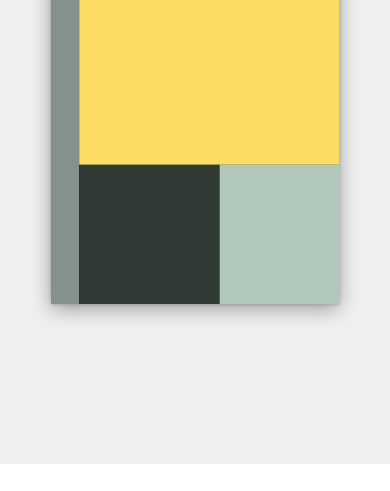
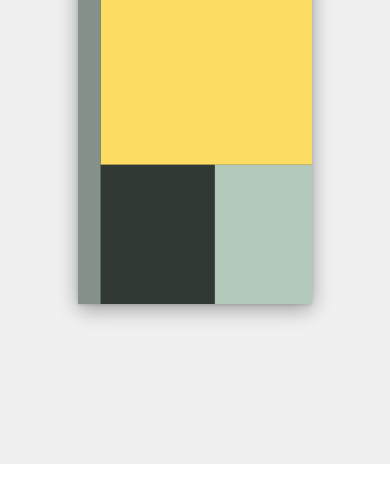
Before and after one commit to jcbene/MoodTiles, a plain HTML site: page index.html in a window 390 px wide. Shown: the part 336-827 px from the top of the page. Drawn offline with nearby package versions, Linux system fonts and the light colour scheme; a web font is replaced by a local one.

Commit message:
Add files via upload

```diff
--- a/index.html
+++ b/index.html
@@ -147,7 +147,6 @@
     @media (max-width: 480px) {
       .container {
         transform: scale(.6); /* Scale down grid on extra small screens */
-        min-width: 480px;
       }
     }
     /* Stil trying to figure out a way to size down text without step-wising it with @media queries */
```
